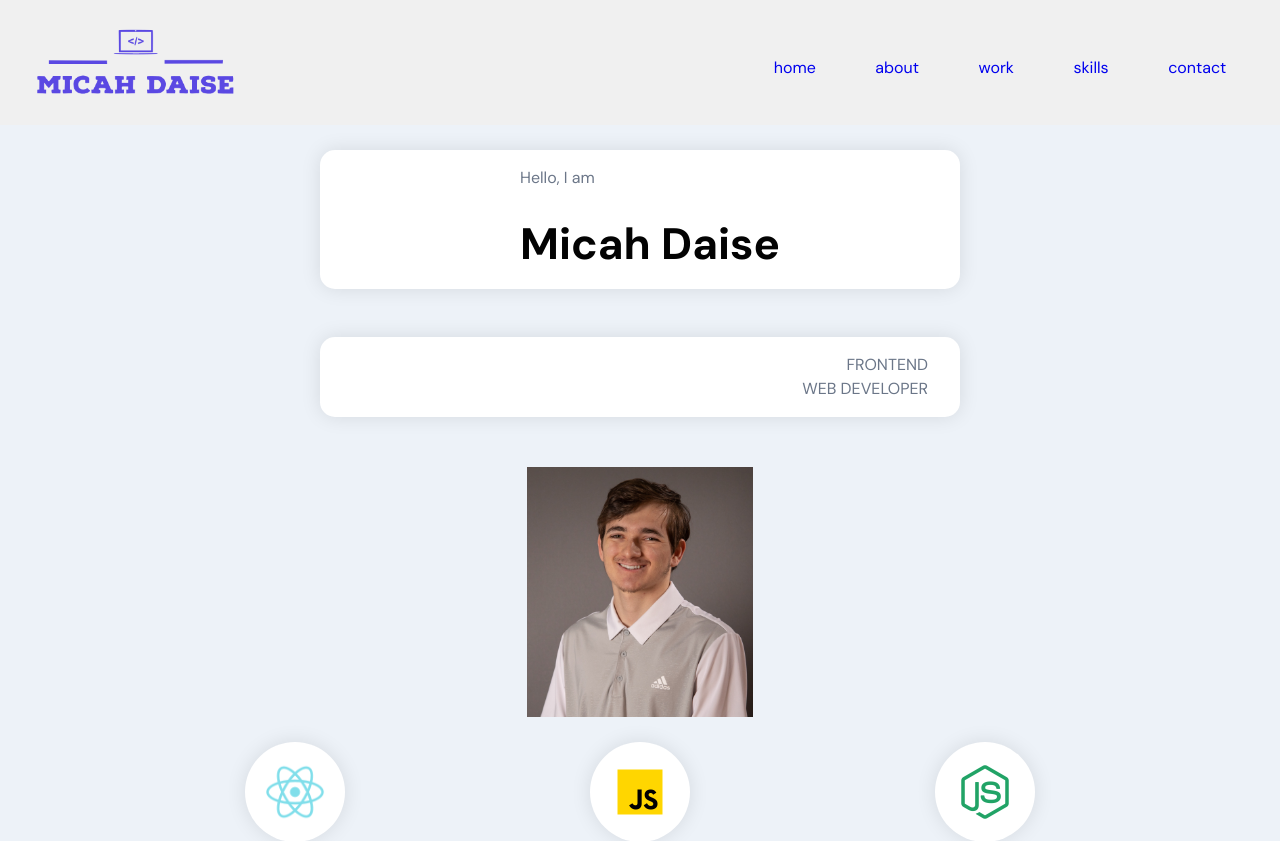
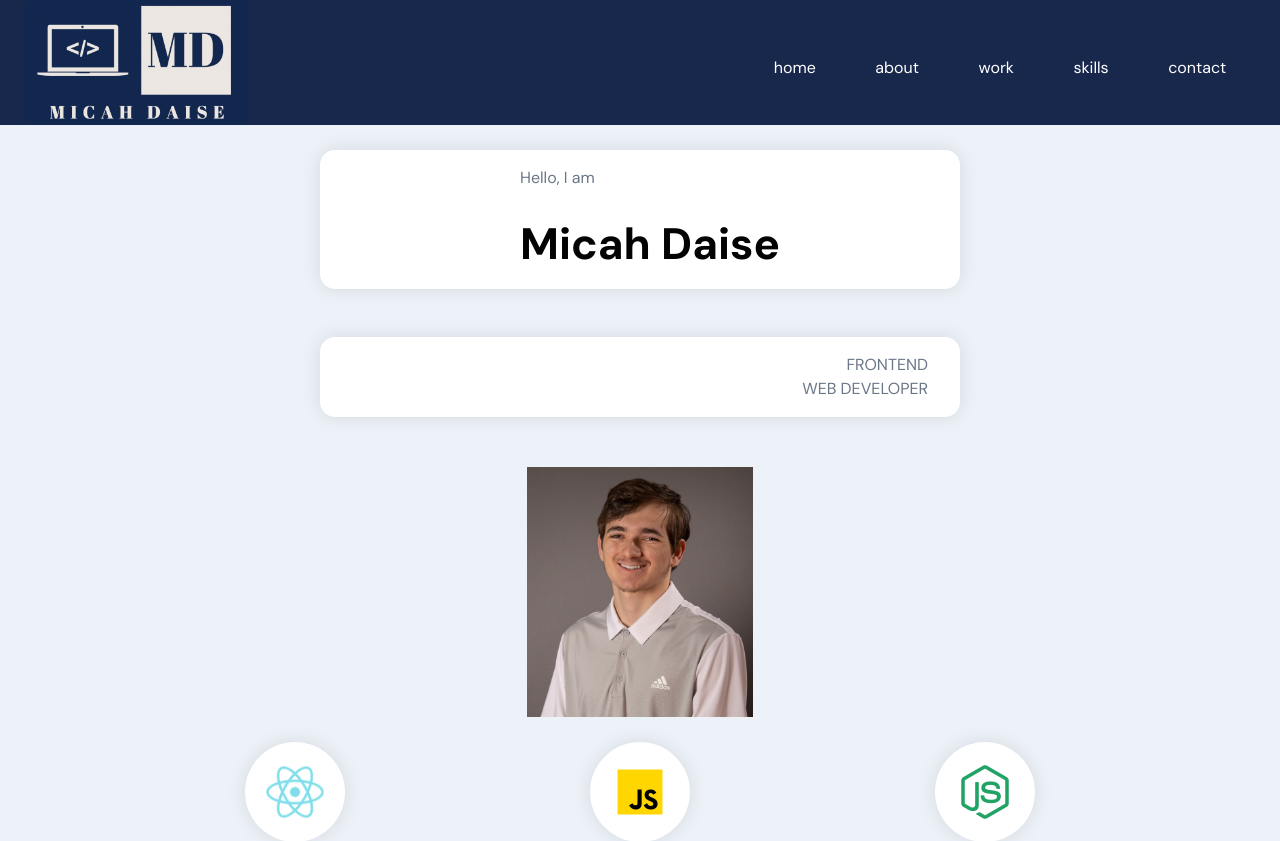
Before and after one commit to MicahD18/my-portfolio, a React (Create React App) app in the folder client/: page / in a window 1280 px wide. Shown: the top 841 px of the page. Built offline with nearby package versions, Linux system fonts and the light colour scheme.

Commit message:
changed logo and navbar style

```diff
--- a/client/src/components/Navbar/Navbar.css
+++ b/client/src/components/Navbar/Navbar.css
@@ -1,5 +1,4 @@
 li {
-    cursor: pointer;
     transition: 0.5s;
 }
 
@@ -15,11 +14,9 @@ li:hover {
     justify-content: space-around;
     width: 40vw;
     margin-left: 15vw;
-    cursor: pointer;
 }
 .app__navbar-links li {
     margin: 0 1rem;
-    cursor: pointer;
     flex-direction: column;
 }
 .app__navbar-links li div {
@@ -35,3 +32,17 @@ li:hover {
         display: none;
     }
 }
+
+a {
+    text-decoration: none;
+    color: white;
+    transition: 0.5s;
+}
+
+a:hover {
+    color: #00FFFF;
+}
+
+a:visited {
+    color: white;
+}
--- a/client/src/components/Navbar/Navbar.jsx
+++ b/client/src/components/Navbar/Navbar.jsx
@@ -3,9 +3,6 @@ import React, { useState } from "react";
 import { images } from "../../constants";
 
 import "./Navbar.css";
-
-import { BrowserRouter } from "react-router-dom";
-import { HashLink } from "react-router-hash-link";
 
 import { makeStyles } from "@material-ui/core/styles";
 import AppBar from "@material-ui/core/AppBar";
@@ -18,6 +15,7 @@ import CloseIcon from "@material-ui/icons/Close";
 
 const useStyles = makeStyles(() => ({
   menu: {
+    color: "#18274C",
     "@media (min-width: 750px)": {
       display: "none",
     },
@@ -30,13 +28,12 @@ const useStyles = makeStyles(() => ({
     justifyContent: "space-around",
     width: "40vw",
     marginLeft: "15vw",
-    cursor: "pointer",
     "@media (max-width: 750px)": {
       display: "none",
     },
   },
   appBar: {
-    backgroundColor: "#F0F0F0",
+    backgroundColor: "#18274C",
     display: "flex",
     flexDirection: "row",
     justifyContent: "space-between",
@@ -57,7 +54,8 @@ const useStyles = makeStyles(() => ({
     display: "flex",
     justifyContent: "center",
     alignItems: "center",
-    backgroundColor: "#313bac",
+    backgroundColor: "white",
+    color: "#18274C",
     "@media (min-width: 750px)": {
       display: "none",
     },
@@ -76,7 +74,7 @@ const useStyles = makeStyles(() => ({
     marginLeft: "50px",
   },
   mobile__navbar_menu: {
-    backgroundColor: "#F0F0F0",
+    backgroundColor: "#18274C",
     position: "fixed",
     float: "right",
     top: 0,
@@ -98,7 +96,7 @@ const useStyles = makeStyles(() => ({
   close__button: {
     width: "35px",
     height: "35px",
-    color: "black",
+    color: "white",
     margin: "0.5rem 32vw",
     marginTop: "30px",
   },
@@ -131,7 +129,7 @@ const Navbar = () => {
               return (
                 <li key={index}>
                   <div />
-                  <a style={{ textDecoration: "none" }} href={`#${item.name}`}>
+                  <a href={`#${item.name}`}>
                     {item.name}
                   </a>
                 </li>
@@ -142,7 +140,7 @@ const Navbar = () => {
             <IconButton className={classes.menu}>
               <MenuIcon
                 onClick={() => setToggle(true)}
-                style={{ color: "white" }}
+                style={{ color: "#18274C" }}
               />
             </IconButton>
           </div>
@@ -162,7 +160,6 @@ const Navbar = () => {
                     key={index}
                     style={{
                       marginBottom: "45px",
-                      cursor: "pointer",
                       display: "flex",
                       flexDirection: "column",
                       fontSize: "18px",
@@ -170,7 +167,7 @@ const Navbar = () => {
                     }}
                   >
                     <a
-                      style={{ textDecoration: "none" }}
+                      style={{ textDecoration: "none", }}
                       href={`#${item.name}`}
                     >
                       {item.name}
--- a/client/src/constants/images.js
+++ b/client/src/constants/images.js
@@ -1,4 +1,4 @@
-import logo from "../assets/logo.png";
+import logo from "../assets/logo.jpg";
 import profile from "../assets/profile.jpg";
 import figma from "../assets/figma.png";
 import graphql from "../assets/graphql.png";
```
Also changed, not shown: client/firebase.json (added), client/src/assets/logo.jpg (added), 1 other file (tests, documents, lock files or other folders).
